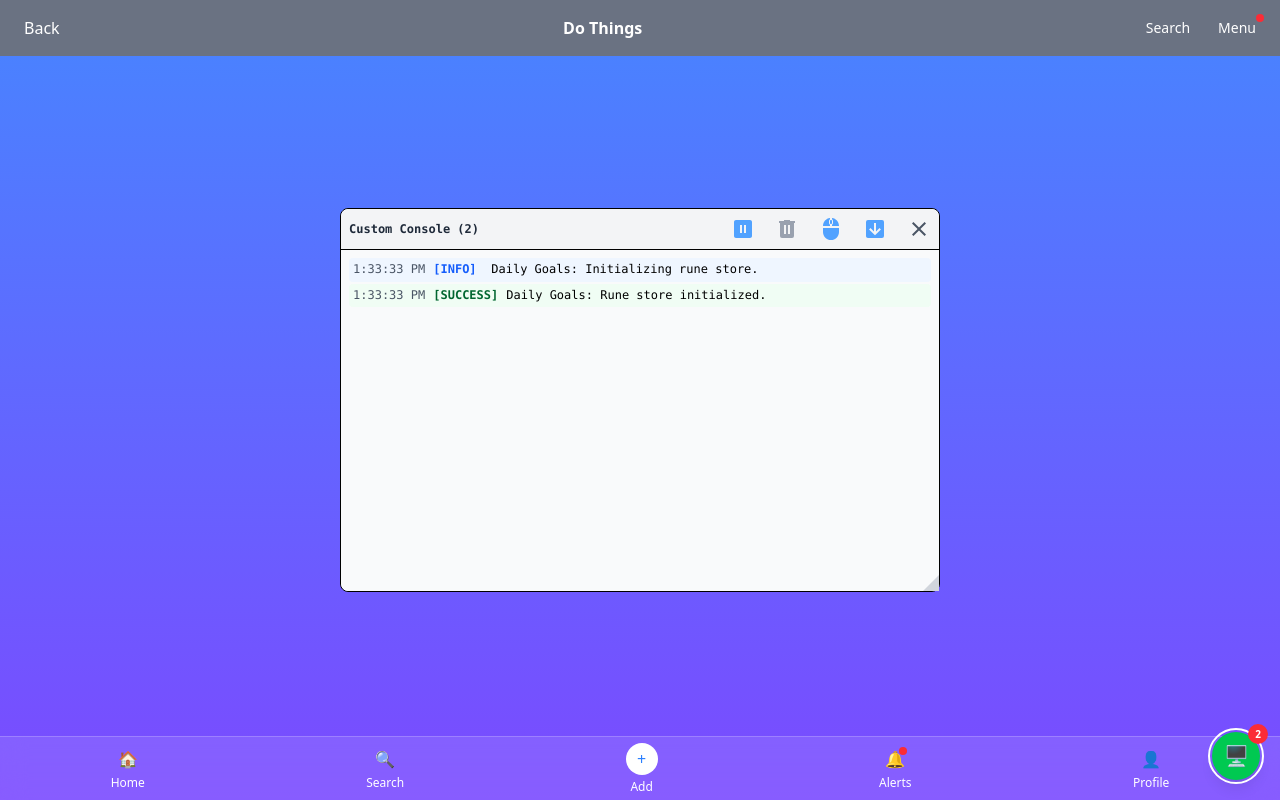
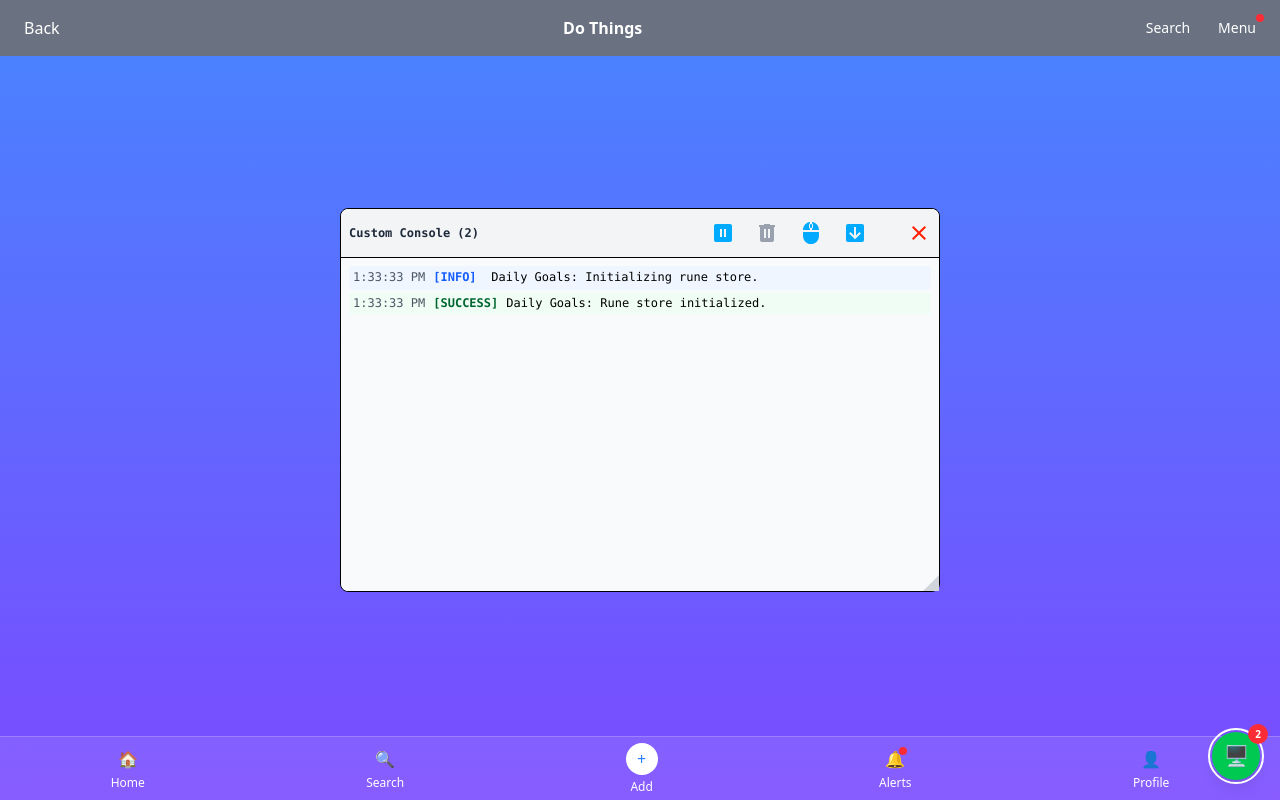
Before and after one commit to RagentDev/do-things, a SvelteKit app: page / in a window 1280 px wide. Both pictures are taken after a click on the button "Show console". Built offline with nearby package versions, Linux system fonts and the light colour scheme.

Commit message:
More improvements to buttons

```diff
--- a/src/app.css
+++ b/src/app.css
@@ -8,6 +8,9 @@
 	--color-background: #ffffff;
 	--color-surface: #f8fafc;
 	--color-accent: #10b981;
+    --color-success: #20c997;
+    --color-warning: #ffc600;
+    --color-error: #ff1e00;
 }
 
 /* Add to your existing CSS */
--- a/src/lib/components/common/MrButton.svelte
+++ b/src/lib/components/common/MrButton.svelte
@@ -54,20 +54,19 @@
 				'border-2 border-secondary text-secondary hover:bg-secondary hover:text-white',
 			'secondary-text': 'text-secondary hover:bg-secondary/10',
 
-			'success-filled': 'bg-green-600 hover:bg-green-700 text-white',
+			'success-filled': 'bg-success hover:bg-success/80 text-white',
 			'success-outlined':
-				'border-2 border-green-600 text-green-600 hover:bg-green-600 hover:text-white',
-			'success-text': 'text-green-600 hover:bg-green-50',
+				'border-2 border-success text-success hover:bg-success/80 hover:text-white',
+			'success-text': 'text-success hover:bg-success/10',
 
-			'warning-filled': 'bg-yellow-600 hover:bg-yellow-700 text-white',
+			'warning-filled': 'bg-warning hover:bg-warning/80 text-white',
 			'warning-outlined':
-				'border-2 border-yellow-600 text-yellow-600 hover:bg-yellow-600 hover:text-white',
-			'warning-text': 'text-yellow-600 hover:bg-yellow-50',
+				'border-2 border-warning text-warning hover:bg-warning/80 hover:text-white',
+			'warning-text': 'text-warning hover:bg-warning/10',
 
-			'error-filled': 'bg-red-600 hover:bg-red-700 text-white',
-			'error-outlined':
-				'border-2 border-red-600 text-red-600 hover:bg-red-600 hover:text-white',
-			'error-text': 'text-red-600 hover:bg-red-50'
+			'error-filled': 'bg-error hover:bg-error/80 text-white',
+			'error-outlined': 'border-2 border-error text-error hover:bg-error/80 hover:text-white',
+			'error-text': 'text-error hover:bg-error/10'
 		} as const;
 
 		const key = `${color || 'primary'}-${variant || 'filled'}` as keyof typeof classMap;
@@ -83,7 +82,7 @@
     font-medium
     ${icon ? 'rounded-full' : 'rounded-md'}
     transition-all duration-150
-    active:scale-95 active:shadow-sm
+    active:scale-95
     disabled:opacity-50 disabled:cursor-not-allowed disabled:hover:bg-current
     ${sizeClasses}
     ${variantClasses}
--- a/src/lib/components/console/ButtonConsole.svelte
+++ /dev/null
@@ -1,21 +0,0 @@
-<script lang="ts">
-	import type { Snippet } from 'svelte';
-
-	interface Props {
-		onclick?: () => void;
-		class?: string;
-		title?: string;
-		children: Snippet;
-	}
-
-	let { onclick, class: className = '', title, children }: Props = $props();
-</script>
-
-<button
-	{onclick}
-	class="bg-transparent cursor-pointer rounded transition-colors hover:bg-gray-300 {className}"
-	{title}
-	type="button"
->
-	{@render children()}
-</button>
--- a/src/lib/components/console/ContainerConsoleHeader.svelte
+++ b/src/lib/components/console/ContainerConsoleHeader.svelte
@@ -1,6 +1,5 @@
 <script lang="ts">
 	import { logger } from '$lib/runes/loggerRunes.svelte';
-	import ButtonConsole from '$lib/components/console/ButtonConsole.svelte';
 	import MrIcon from '$lib/components/common/MrIcon.svelte';
 	import {
 		mdiArrowDownBox,
@@ -11,6 +10,7 @@
 		mdiPlayBox,
 		mdiTrashCan
 	} from '@mdi/js';
+	import MrButton from '$lib/components/common/MrButton.svelte';
 
 	interface Props {
 		handleMouseDown: (e: MouseEvent) => void;
@@ -44,7 +44,7 @@
 
 {#if logger}
 	<div
-		class="bg-gray-100 border-b border-black cursor-move flex justify-between items-center rounded-t-lg"
+		class="bg-gray-100 border-b border-black cursor-move flex justify-between items-center rounded-t-lg py-1"
 		onmousedown={handleMouseDown}
 		onkeydown={handleKeyDown}
 		role="button"
@@ -52,27 +52,27 @@
 	>
 		<span class="pl-2 font-bold text-gray-800">Custom Console ({logCount})</span>
 		<div class="flex gap-1">
-			<ButtonConsole onclick={() => logger?.toggle()} class="p-1 px-2">
+			<MrButton variant="text" icon onclick={() => logger?.toggle()}>
 				<MrIcon
 					path={isPlaying ? mdiPauseBox : mdiPlayBox}
-					class={isPlaying ? 'text-blue-400' : 'text-red-400'}
+					class={isPlaying ? 'text-primary' : 'text-error'}
 				/>
-			</ButtonConsole>
-			<ButtonConsole onclick={() => logger?.clear()} class="py-1 px-2">
+			</MrButton>
+			<MrButton variant="text" icon onclick={() => logger?.clear()}>
 				<MrIcon path={mdiTrashCan} class="text-gray-400" />
-			</ButtonConsole>
-			<ButtonConsole onclick={onToggleAutoScroll} class="p-1 px-2">
+			</MrButton>
+			<MrButton variant="text" icon onclick={onToggleAutoScroll}>
 				<MrIcon
 					path={autoScroll ? mdiMouseScrollWheel : mdiLock}
-					class={autoScroll ? 'text-blue-400' : 'text-red-400'}
+					class={autoScroll ? 'text-primary' : 'text-error'}
 				/>
-			</ButtonConsole>
-			<ButtonConsole onclick={scrollToBottom} class="p-1 px-2">
-				<MrIcon path={mdiArrowDownBox} class="text-blue-400" />
-			</ButtonConsole>
-			<ButtonConsole onclick={onClose} class="p-2">
-				<MrIcon path={mdiClose} class="text-gray-600" />
-			</ButtonConsole>
+			</MrButton>
+			<MrButton variant="text" icon onclick={scrollToBottom}>
+				<MrIcon path={mdiArrowDownBox} class="text-primary" />
+			</MrButton>
+			<MrButton variant="text" icon color="error" onclick={onClose} class="ml-5">
+				<MrIcon path={mdiClose} class="text-error" />
+			</MrButton>
 		</div>
 	</div>
 {/if}
```
